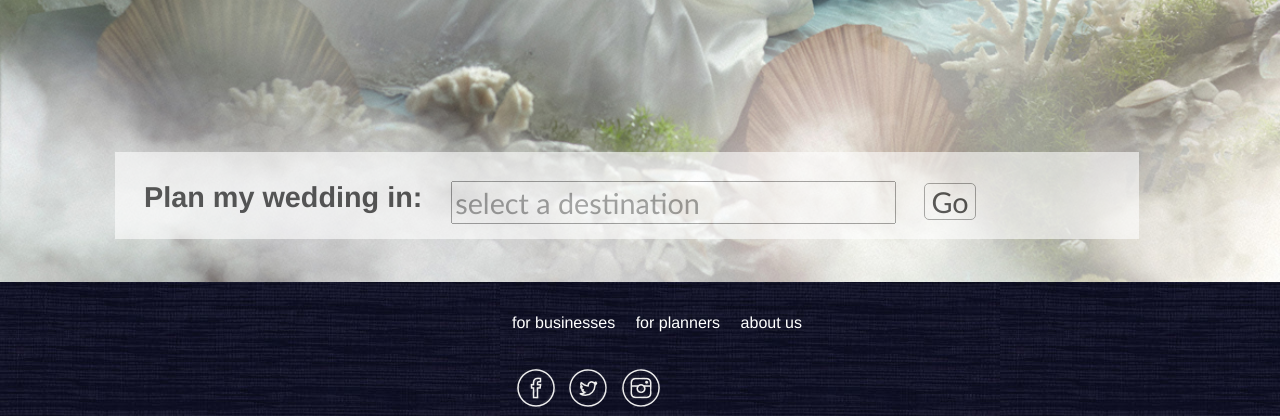
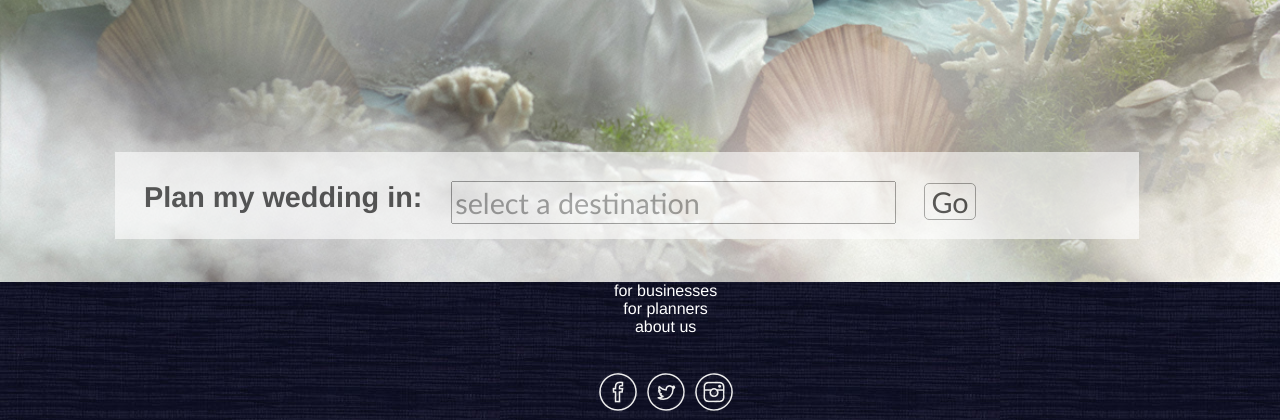
Before and after one commit to sphoebs/planningmate, a Python web app: template templates/landing.html in a window 1280 px wide. Shown: the part 518-938 px from the top of the page. Run offline with Jinja, Linux system fonts and the light colour scheme; the template is opened without the code that fills it, so the values that code supplies are empty; some libraries are stand-ins or nearby versions.

Commit message:
fixed footer menu

```diff
--- a/static/css/pmstyle.css
+++ b/static/css/pmstyle.css
@@ -280,19 +280,36 @@ left: 25%;
 
 footer {
 background:url('/static/images/footer-texture.jpg')	;
+	min-height: 6em;
+	color:white;
+        flex-flow: row;
+    justify-content: center;
 
-	min-height: 6em;
-	background-color: grey;
-	color:white;
+
 }
 
-
-.footermenu li {
-display: inline;
-padding-right: 1em;
+.footercontent {
+   display: flex;
+    flex-flow: column;
+    justify-content:center;
+    width: 60%;
+    margin-left:40%;
+}
+.footermenu {
+width:40%;
 }
 
-footer div {
-padding-top: 2em;
-margin-left: 40%	;
+.footermenu div {
+display: flex;
+    flex-flow: row;
+    justify-content: center;
+
 }
+
+.social_links {
+    width:40%;
+    display: flex;
+    flex-flow: row;
+    justify-content: center;
+    margin-top:2em;
+}
--- a/templates/footer.html
+++ b/templates/footer.html
@@ -1,16 +1,22 @@
 <footer>
 
-<div class="menu footermenu">
+<div class="footercontent">
 
-<li>for businesses</li>
-<li>for planners</li>
-<li>about us</li>
+    <div class="menu footermenu">
+
+<div>for businesses</div>
+<div>for planners</div>
+<div>about us</div>
 
 </div>
 
-<div>
+<div class="social_links">
+
     <a href="https://facebook.com/planningmate" target="_blank"><img alt="Share on facebook" src="/static/images/fblink.png" target="_blank"></a>
     <a href="https://twitter.com/planningmate" target="_blank"><img alt="Spire's twitter" src="/static/images/twitter.png" target="_blank"></a>
     <a href="https://instagram.com/planningmate" target="_blank"><img alt="Spire's instagram" src="static/images/instagram.png" target="_blank"></a>
-  </div>
+
+    </div>
+
+    </div>
 </footer>
--- a/templates/headerwithmenu.html
+++ b/templates/headerwithmenu.html
@@ -2,7 +2,7 @@
 
 
   <nav>
-    <div class="menu">
+    <div class="menu headermenu">
 
     {% if destination %}
 
```
Also changed, not shown: static/css/menu.css (+6 -2 lines).
